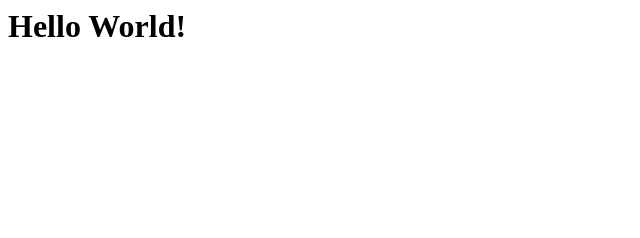
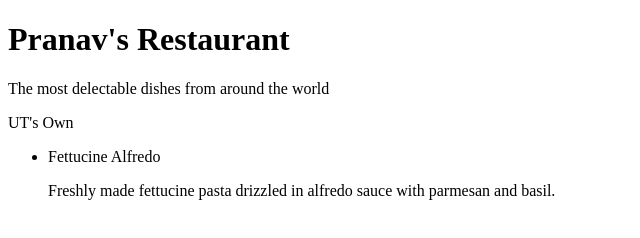
Before and after one commit to pranavSrini/cs378-portfolio, a plain HTML site: page index.html in a window 1280 px wide. Shown: the whole page, without its empty margins (0-640 px from the left). Drawn offline with Linux system fonts and the light colour scheme.

Commit message:
commit 1 index.html

```diff
--- a/index.html
+++ b/index.html
@@ -1 +1,17 @@
-<h1> Hello World! </h1>
+<!DOCTYPE html>
+<html>
+
+<h1> Pranav's Restaurant </h1>
+
+<p>The most delectable dishes from around the world</p>
+
+<p>UT's Own</p>
+
+<ul>
+  <li>
+    <p id = "mealname">Fettucine Alfredo</p>
+    <p id = "mealdesc">Freshly made fettucine pasta drizzled in alfredo sauce with parmesan and basil.</p>
+    <p id = "price"></p>
+  </li>
+</ul>
+</html>
```
